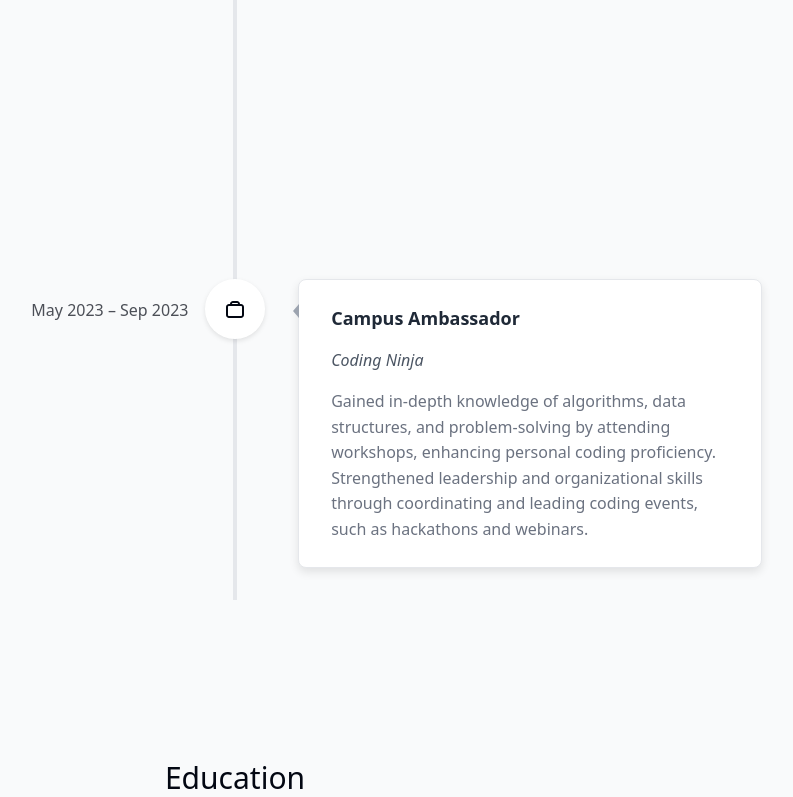
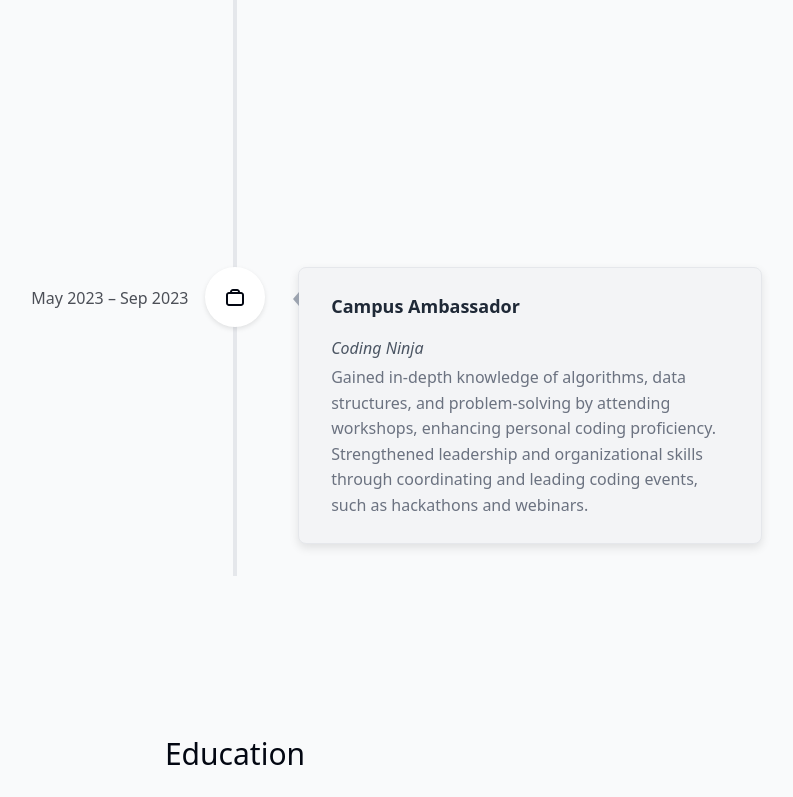
Before and after one commit to code-walker-23/portfolio, a Next.js app: page / in a window 1280 px wide. Shown: the part 3973-4770 px from the top of the page, without its empty margins (405-1198 px from the left). Built offline with nearby package versions, Linux system fonts and the light colour scheme; no server answers.

Commit message:
added-dark-mode

```diff
--- a/components/Experience.tsx
+++ b/components/Experience.tsx
@@ -7,8 +7,10 @@ import "react-vertical-timeline-component/style.min.css";
 import { useSectionInView } from "@/hooks/useSectionInView";
 import SectionHeading from "./SectionHeading";
 import { experiencesData } from "@/lib/data";
+import { useThemeContext } from "@/context/ThemeContext";
 
 const Experience = () => {
+  const { theme } = useThemeContext();
   const { ref } = useSectionInView({
     sectionName: "Experience",
     threshold: 0.5,
@@ -22,7 +24,8 @@ const Experience = () => {
           <VerticalTimelineElement
             key={index}
             contentStyle={{
-              background: "#ffffff",
+              background:
+                theme === "light" ? "#f3f4f6" : "rgba(255,255,255,0.05)",
               boxShadow: "0 4px 10px rgba(0,0,0,0.1)",
               border: "1px solid #e5e7eb",
               textAlign: "left",
@@ -30,12 +33,16 @@ const Experience = () => {
               borderRadius: "8px",
             }}
             contentArrowStyle={{
-              borderRight: "0.4rem solid #9ca3af",
+              borderRight:
+                theme === "light"
+                  ? "0.4rem solid #9ca3af"
+                  : "0.4rem solid rgba(255,255,255,0.5)",
             }}
             date={experience.date}
             icon={experience.icon}
             iconStyle={{
-              background: "#ffffff",
+              background:
+                theme === "light" ? "#ffffff" : "rgba(255,255,255,0.5)",
 
               fontSize: "1.5rem",
               padding: "0.5rem",
@@ -49,7 +56,9 @@ const Experience = () => {
             <p className="font-medium text-md text-gray-600 italic">
               {experience.company}
             </p>
-            <p className="mt-1 text-gray-500">{experience.description}</p>
+            <p className="!mt-1 font-normal text-gray-500 dark:text-white/75">
+              {experience.description}
+            </p>
           </VerticalTimelineElement>
         ))}
       </VerticalTimeline>
```
